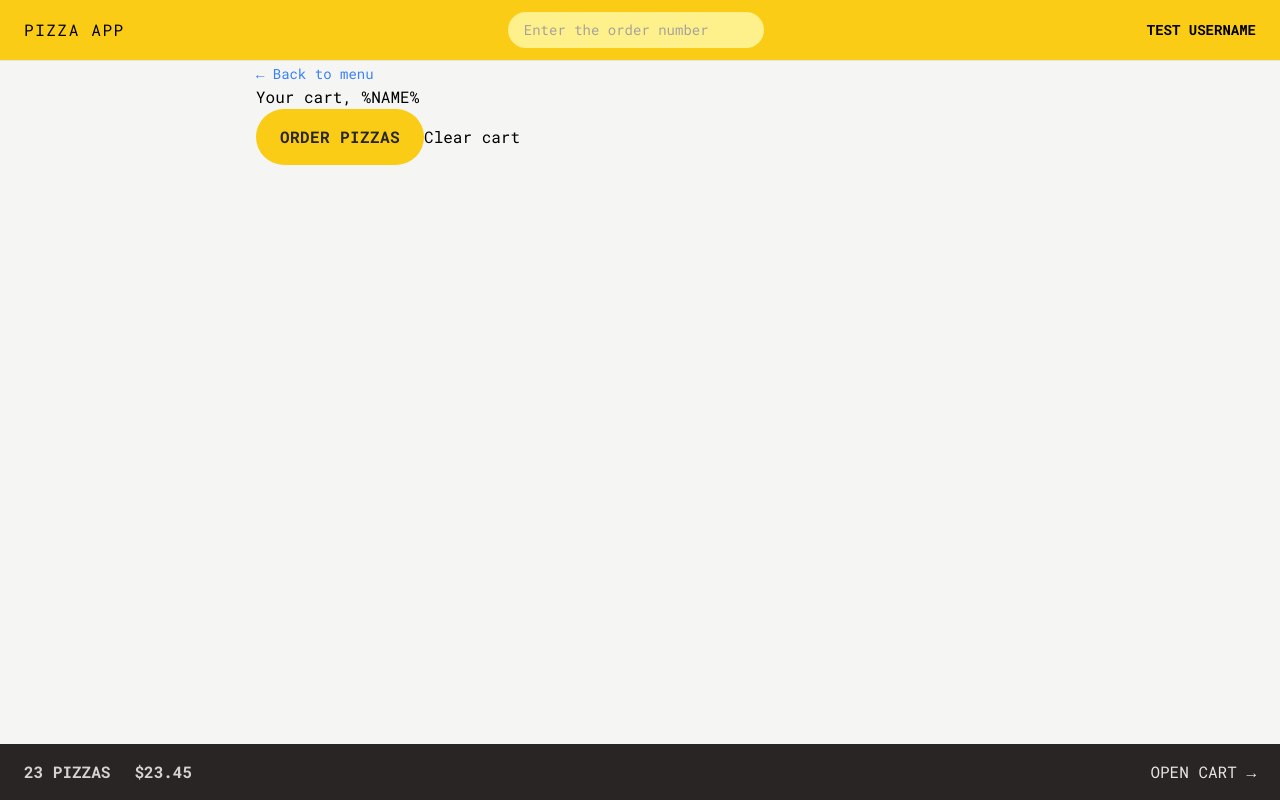
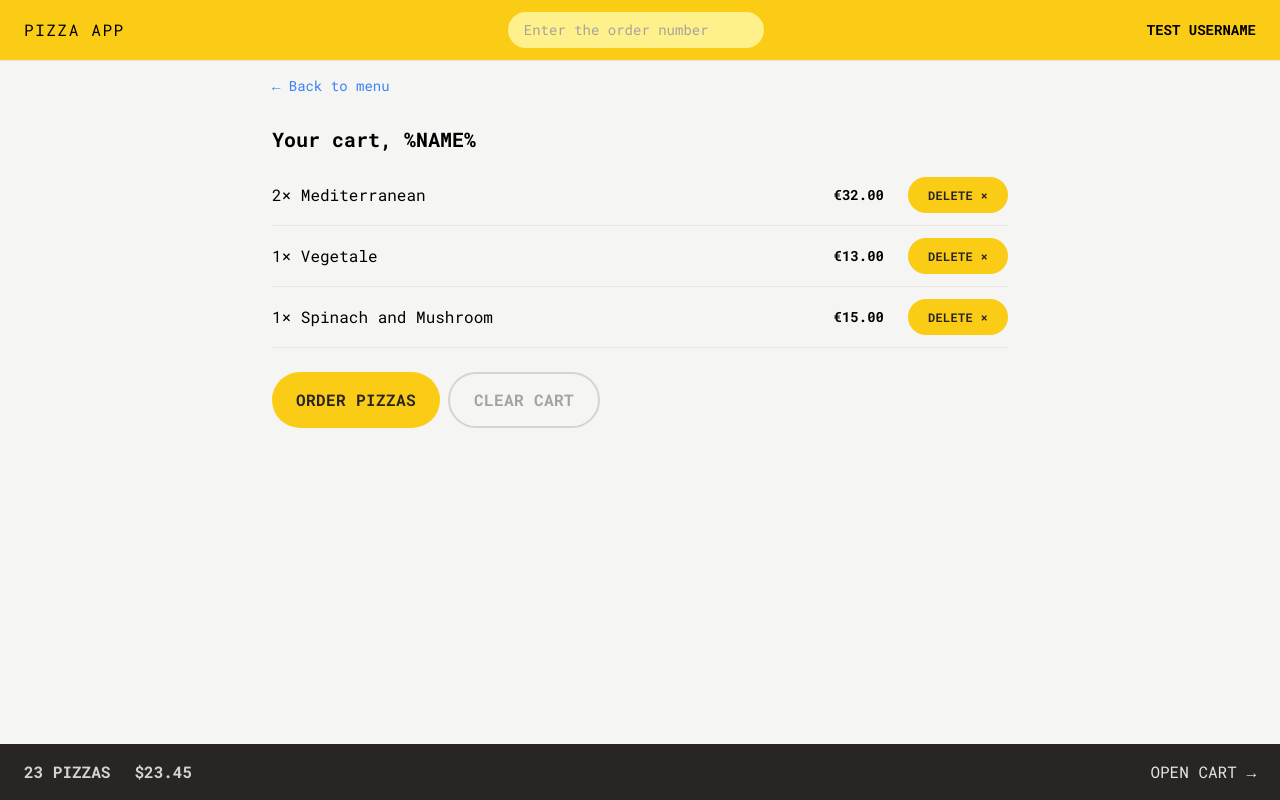
Before and after one commit to sahil-sth/pizza-order, a React (Vite) app: page /cart in a window 1280 px wide. Built offline with nearby package versions, Linux system fonts and the light colour scheme.

Commit message:
Style the cart overview

```diff
--- a/src/features/cart/Cart.jsx
+++ b/src/features/cart/Cart.jsx
@@ -1,6 +1,7 @@
 import { Link } from "react-router-dom";
 import LinkButton from "../../ui/LinkButton";
 import Button from "../../ui/Button";
+import CartItem from "./CartItem";
 
 const fakeCart = [
   {
@@ -30,16 +31,20 @@
   const cart = fakeCart;
 
   return (
-    <div>
+    <div className="px-4 py-3">
       <LinkButton to="/menu">&larr; Back to menu</LinkButton>
 
-      <h2>Your cart, %NAME%</h2>
-
-      <div>
+      <h2 className="mt-7 text-xl font-semibold">Your cart, %NAME%</h2>
+      <ul className="mt-3 divide-y divide-stone-200 border-b">
+        {cart.map((item) => (
+          <CartItem item={item} key={item.key} />
+        ))}
+      </ul>
+      <div className="mt-6 space-x-2">
         <Button type="primary" to="/order/new">
           Order pizzas
         </Button>
-        <button>Clear cart</button>
+        <Button type="secondary">Clear cart</Button>
       </div>
     </div>
   );
--- a/src/features/cart/CartItem.jsx
+++ b/src/features/cart/CartItem.jsx
@@ -1,14 +1,16 @@
+import Button from "../../ui/Button";
 import { formatCurrency } from "../../utils/helpers";
 function CartItem({ item }) {
   const { pizzaId, name, quantity, totalPrice } = item;
 
   return (
-    <li>
-      <p>
+    <li className="py-3 sm:flex sm:items-center sm:justify-between">
+      <p className="mb-1 sm:mb-0">
         {quantity}&times; {name}
       </p>
-      <div>
-        <p>{formatCurrency(totalPrice)}</p>
+      <div className="flex items-center justify-between sm:gap-6">
+        <p className="text-sm font-bold">{formatCurrency(totalPrice)}</p>
+        <Button type="small">Delete &times;</Button>
       </div>
     </li>
   );
--- a/src/ui/Button.jsx
+++ b/src/ui/Button.jsx
@@ -6,6 +6,8 @@
   const styles = {
     primary: base + " px-4 py-3 md:px-6 md:py-4",
     small: base + " px-4 py-2 md:px-5 md:py-2.5 text-xs",
+    secondary:
+      "inline-block rounded-full bg-transparent border-2 border-stone-300 font-semibold uppercase tracking-wide text-stone-400 transition-colors duration-300 hover:bg-stone-300 hover:text-stone-800 focus:bg-stone-300 focus:outline-none focus:ring focus:ring-stone-300 focus:ring-offset-2 disabled:cursor-not-allowed px-4 py-2.5 md:px-6 md:py-3.5",
   };
   // if the user sent a to prop means that the user is wanting to use Link
   if (to) {
```
